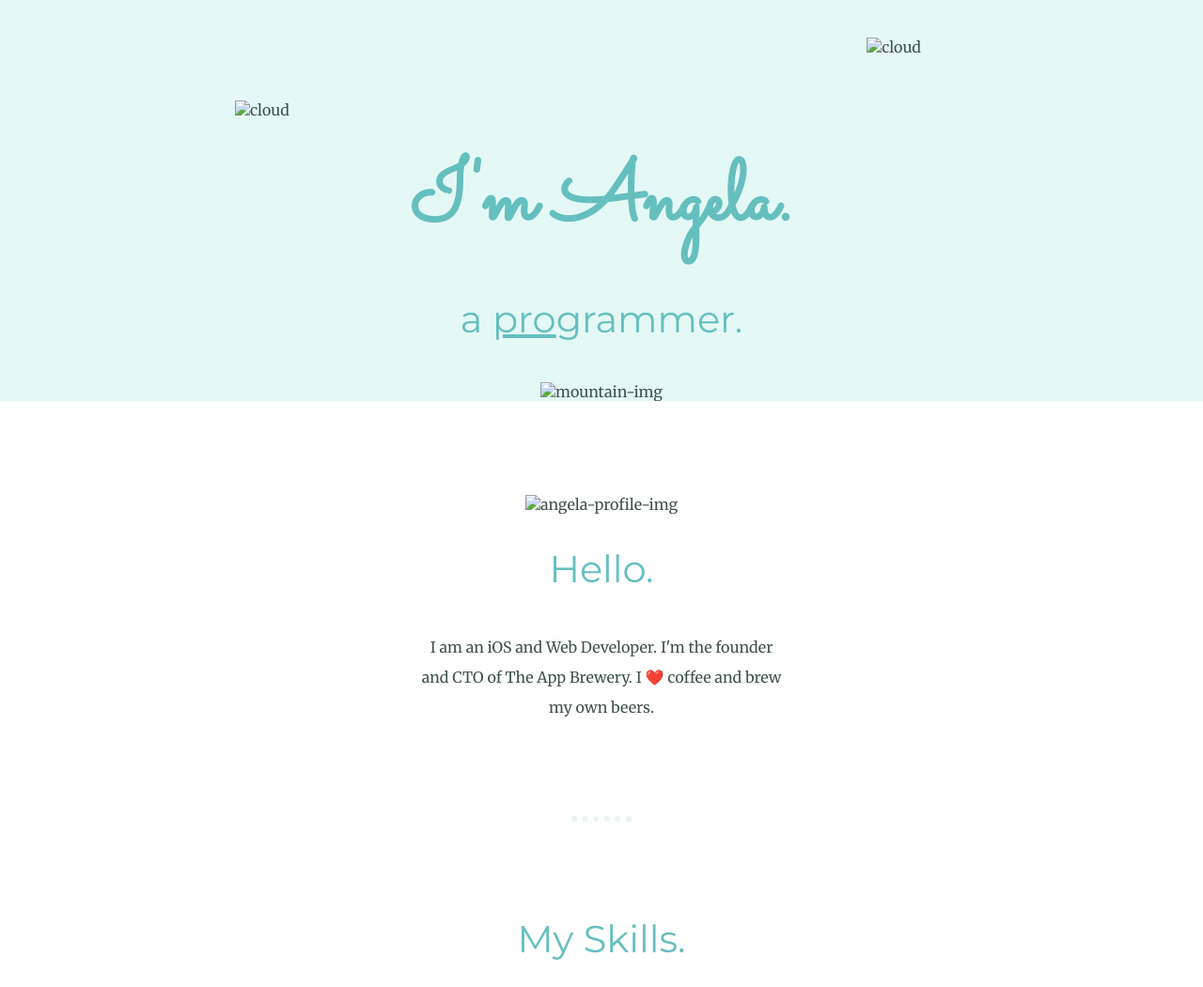
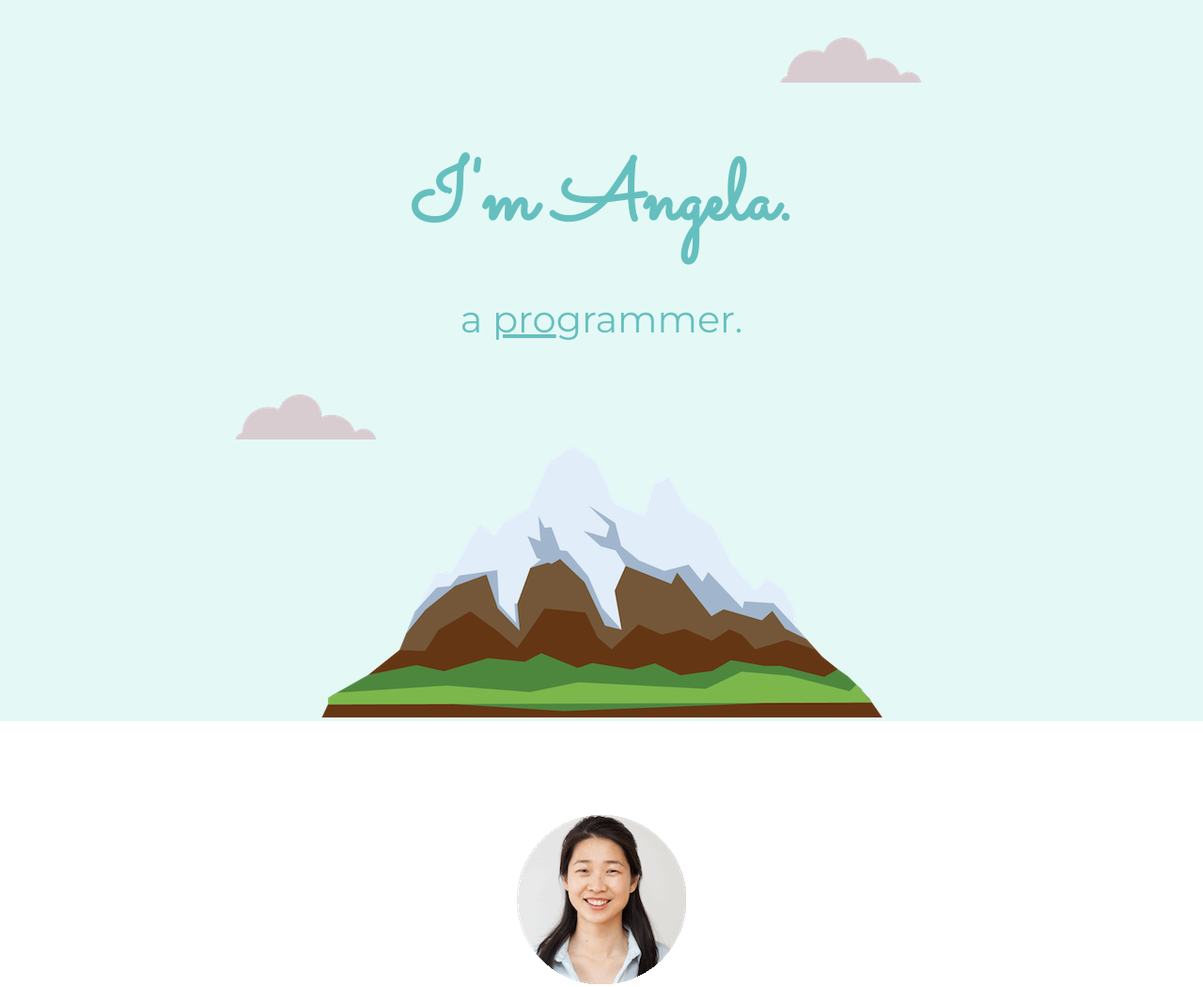
Before and after one commit to nikhil-wadhwani/portfolio, a plain HTML site: page index.html in a window 1280 px wide. Shown: the top 1051 px of the page at 94% size. Drawn offline with Linux system fonts and the light colour scheme.

Commit message:
Update index.html

```diff
--- a/index.html
+++ b/index.html
@@ -12,18 +12,18 @@
 
 <body>
   <div class="top-container">
-    <img class="top-cloud" src="images/cloud.png" alt="cloud">
+    <img class="top-cloud" src="image/cloud.png" alt="cloud">
     <div class="title-text">
       <h1>I'm Angela.</h1>
       <h2>a <span class="pro">pro</span>grammer.</h2>
     </div>
-    <img class="bottom-cloud" src="images/cloud.png" alt="cloud">
-    <img class="mountain" src="images/mountain.png" alt="mountain-img">
+    <img class="bottom-cloud" src="image/cloud.png" alt="cloud">
+    <img class="mountain" src="image/mountain.png" alt="mountain-img">
   </div>
 
   <div class="middle-container">
     <div class="profile">
-      <img src="images/angela.png" alt="angela-profile-img">
+      <img src="image/angela.png" alt="angela-profile-img">
       <h2>Hello.</h2>
       <p class="intro">I am an iOS and Web Developer. I'm the founder and CTO of The App Brewery. I ❤️ coffee and brew my own beers.</p>
     </div>
@@ -38,7 +38,7 @@
 
       </div>
       <div class="skill-row">
-        <img class="chilli-img" src="images/chillies.png" alt="chillies-img">
+        <img class="chilli-img" src="image/chillies.png" alt="chillies-img">
 
         <h3>Hot Wings Challenge</h3>
         <p>But my best skill is actually in eating hot wings. I am the undisputed queen of hot wing challenges. Ghost Peppers and Carolina Reapers are my favourite snacks.</p>
```
